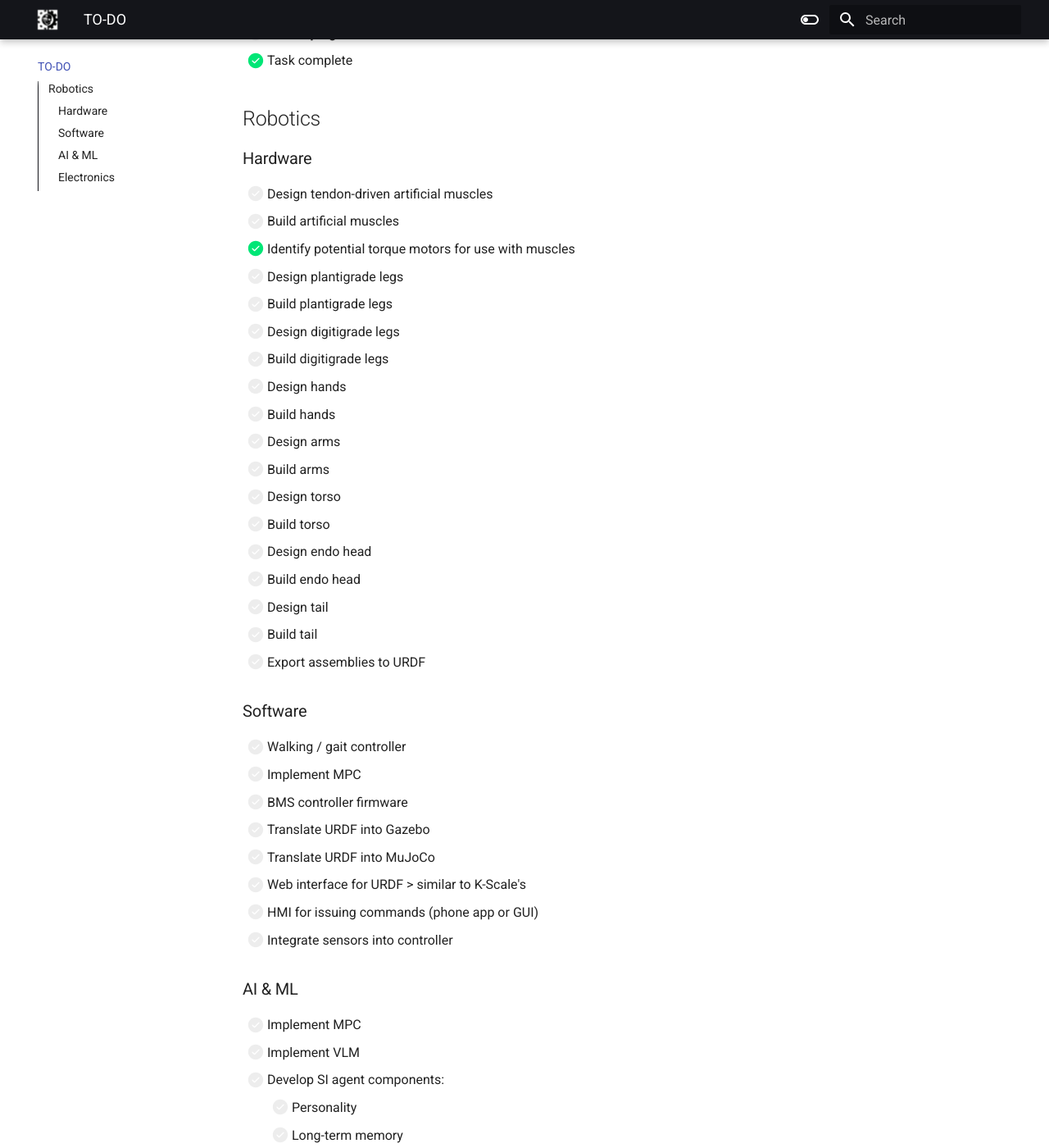
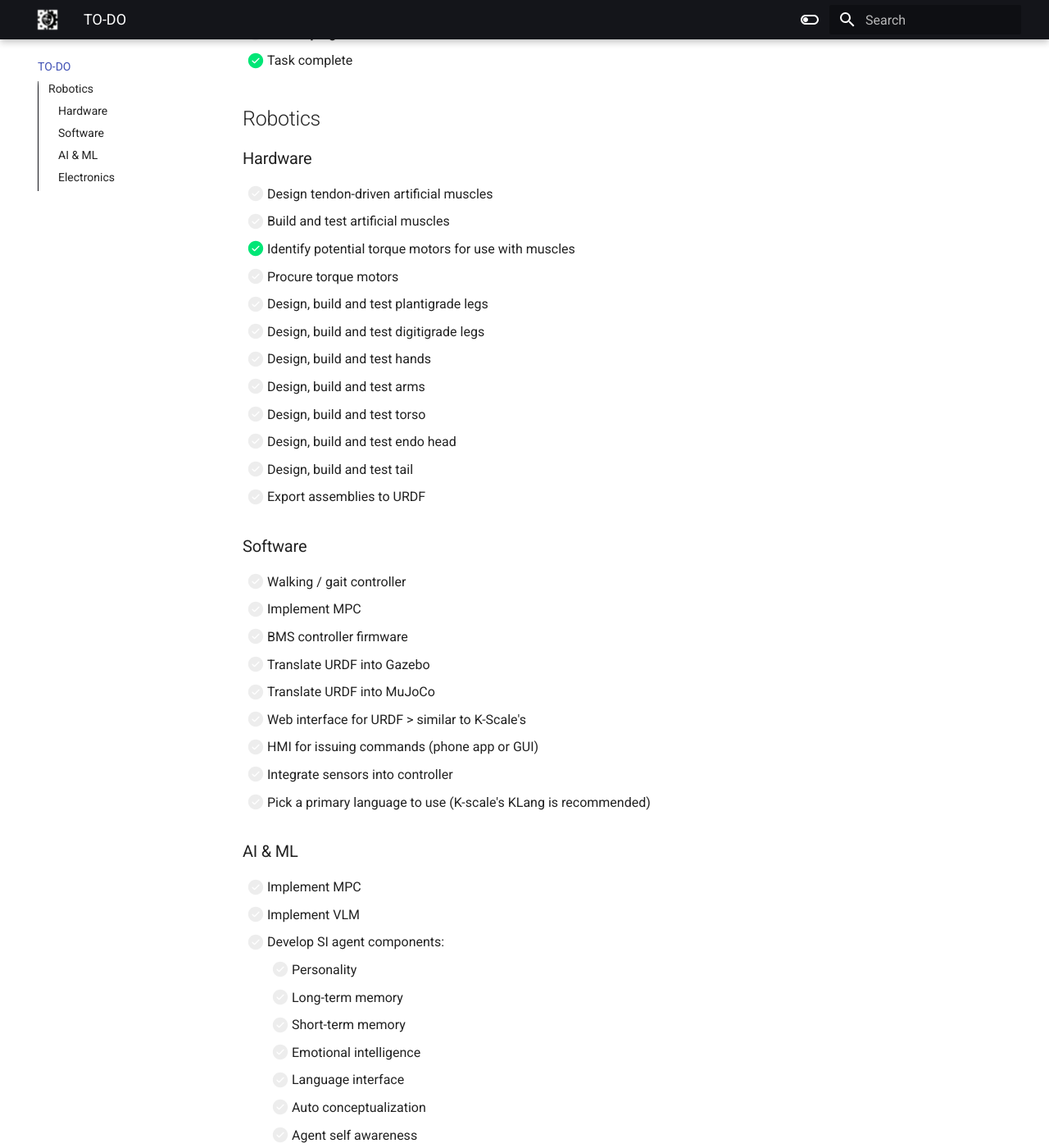
Before and after one commit to Anthrobotics/anthro-docs, an MkDocs documentation site: the page built from docs/TO-DO.md, in a window 1280 px wide and 1400 px high, scrolled down 384 px. Shown: the whole window at 82% size. Built offline with MkDocs 1.6.1 and Material for MkDocs 9.7.7, drawn with Linux system fonts in a browser that asks for light colours.

Commit message:
Update TO-DO.md

```diff
--- a/docs/TO-DO.md
+++ b/docs/TO-DO.md
@@ -15,22 +15,16 @@ You can find your team's respective tasks in each section. Feel free to assist o
 ### Hardware
 
 - [ ] Design tendon-driven artificial muscles
-- [ ] Build artificial muscles
+- [ ] Build and test artificial muscles
 - [X] Identify potential torque motors for use with muscles
-- [ ] Design plantigrade legs
-- [ ] Build plantigrade legs
-- [ ] Design digitigrade legs
-- [ ] Build digitigrade legs
-- [ ] Design hands
-- [ ] Build hands
-- [ ] Design arms
-- [ ] Build arms
-- [ ] Design torso
-- [ ] Build torso
-- [ ] Design endo head
-- [ ] Build endo head
-- [ ] Design tail
-- [ ] Build tail
+- [ ] Procure torque motors
+- [ ] Design, build and test plantigrade legs
+- [ ] Design, build and test digitigrade legs
+- [ ] Design, build and test hands
+- [ ] Design, build and test arms
+- [ ] Design, build and test torso
+- [ ] Design, build and test endo head
+- [ ] Design, build and test tail
 - [ ] Export assemblies to URDF
 
 ### Software
@@ -43,6 +37,7 @@ You can find your team's respective tasks in each section. Feel free to assist o
 - [ ] Web interface for URDF > similar to K-Scale's
 - [ ] HMI for issuing commands (phone app or GUI)
 - [ ] Integrate sensors into controller
+- [ ] Pick a primary language to use (K-scale's KLang is recommended)
 
 ### AI & ML
 
```
